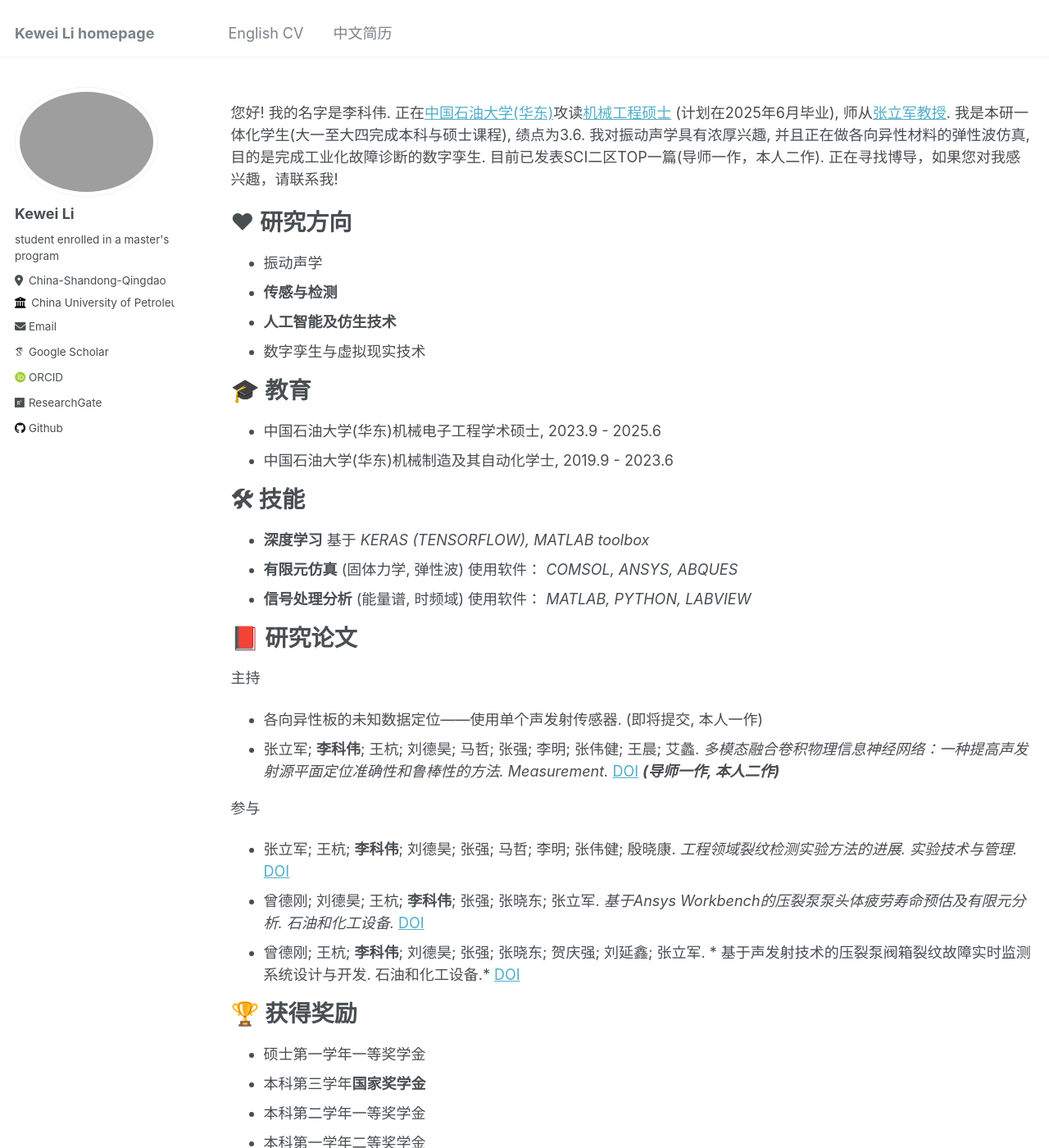
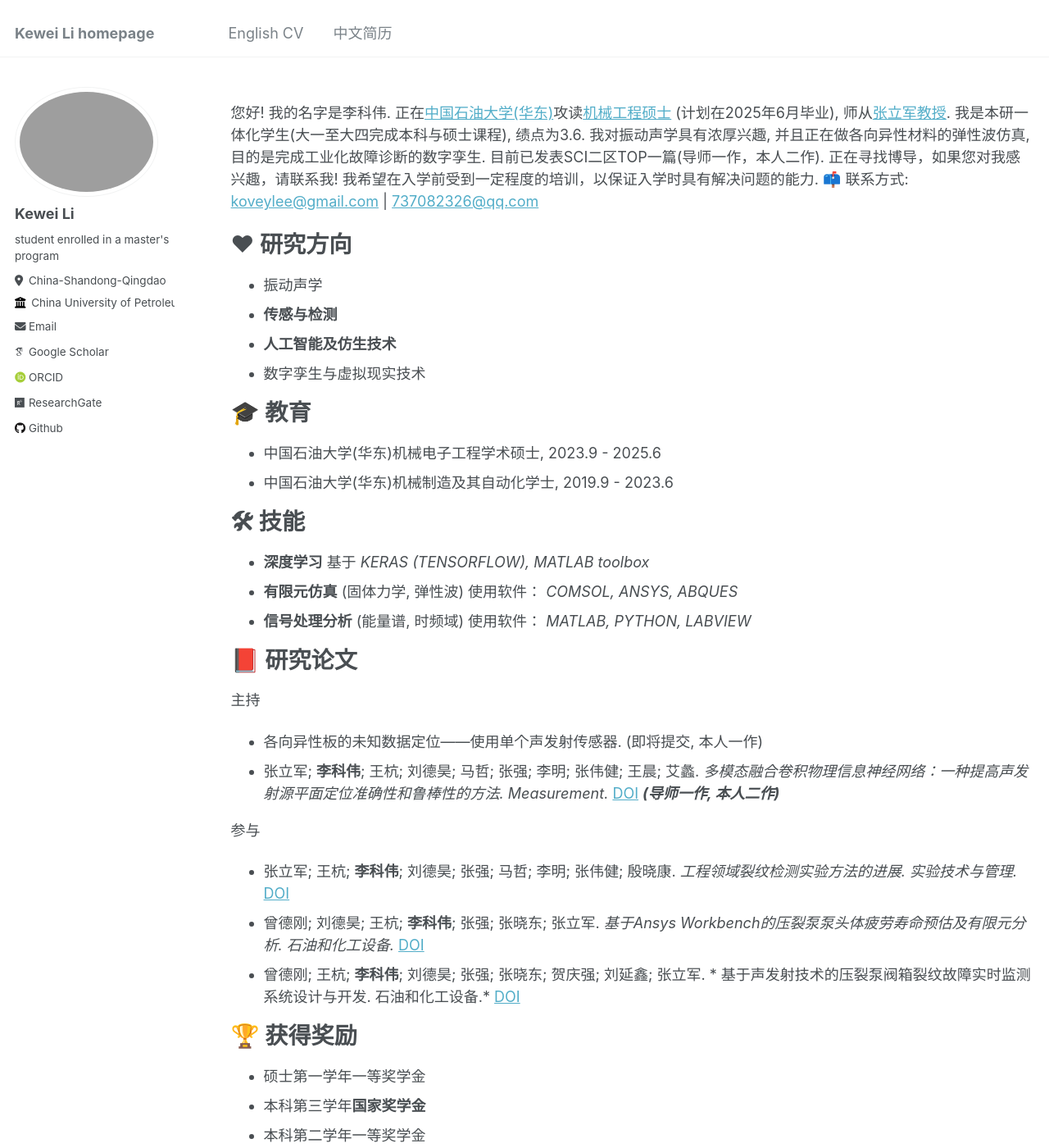
Before and after one commit to TheHangedManC/TheHangedManC-thehangedmanc.github.io, a Jekyll site: the page built from _pages/publications.md, in a window 1280 px wide and 1400 px high. Shown: the whole window at 82% size. Built offline with Jekyll 4.4.1, drawn with Linux system fonts in a browser that asks for light colours; some web fonts are replaced; some of the changed text lies outside the part shown.

Commit message:
Update publications.md

```diff
--- a/_pages/publications.md
+++ b/_pages/publications.md
@@ -8,7 +8,8 @@ author_profile: true
 {% include base_path %}
 
 您好! 我的名字是李科伟. 正在[中国石油大学(华东)](https://www.upc.edu.cn/)攻读[机械工程硕士](https://cmee.upc.edu.cn/) (计划在2025年6月毕业), 师从[张立军教授](https://cmee.upc.edu.cn/2024/0304/c21292a424244/page.htm).
-我是本研一体化学生(大一至大四完成本科与硕士课程), 绩点为3.6. 我对振动声学具有浓厚兴趣, 并且正在做各向异性材料的弹性波仿真, 目的是完成工业化故障诊断的数字孪生. 目前已发表SCI二区TOP一篇(导师一作，本人二作). 正在寻找博导，如果您对我感兴趣，请联系我!
+我是本研一体化学生(大一至大四完成本科与硕士课程), 绩点为3.6. 我对振动声学具有浓厚兴趣, 并且正在做各向异性材料的弹性波仿真, 目的是完成工业化故障诊断的数字孪生. 目前已发表SCI二区TOP一篇(导师一作，本人二作). 正在寻找博导，如果您对我感兴趣，请联系我! 我希望在入学前受到一定程度的培训，以保证入学时具有解决问题的能力.
+📫 联系方式: <a href='mailto:koveylee@gmail.com'>koveylee@gmail.com</a> | <a href='mailto:737082326@qq.com'>737082326@qq.com</a>
 
 ❤ 研究方向
 ======
```
Also changed, not shown: other parts of _pages/publications.md (+0 -2 lines).
